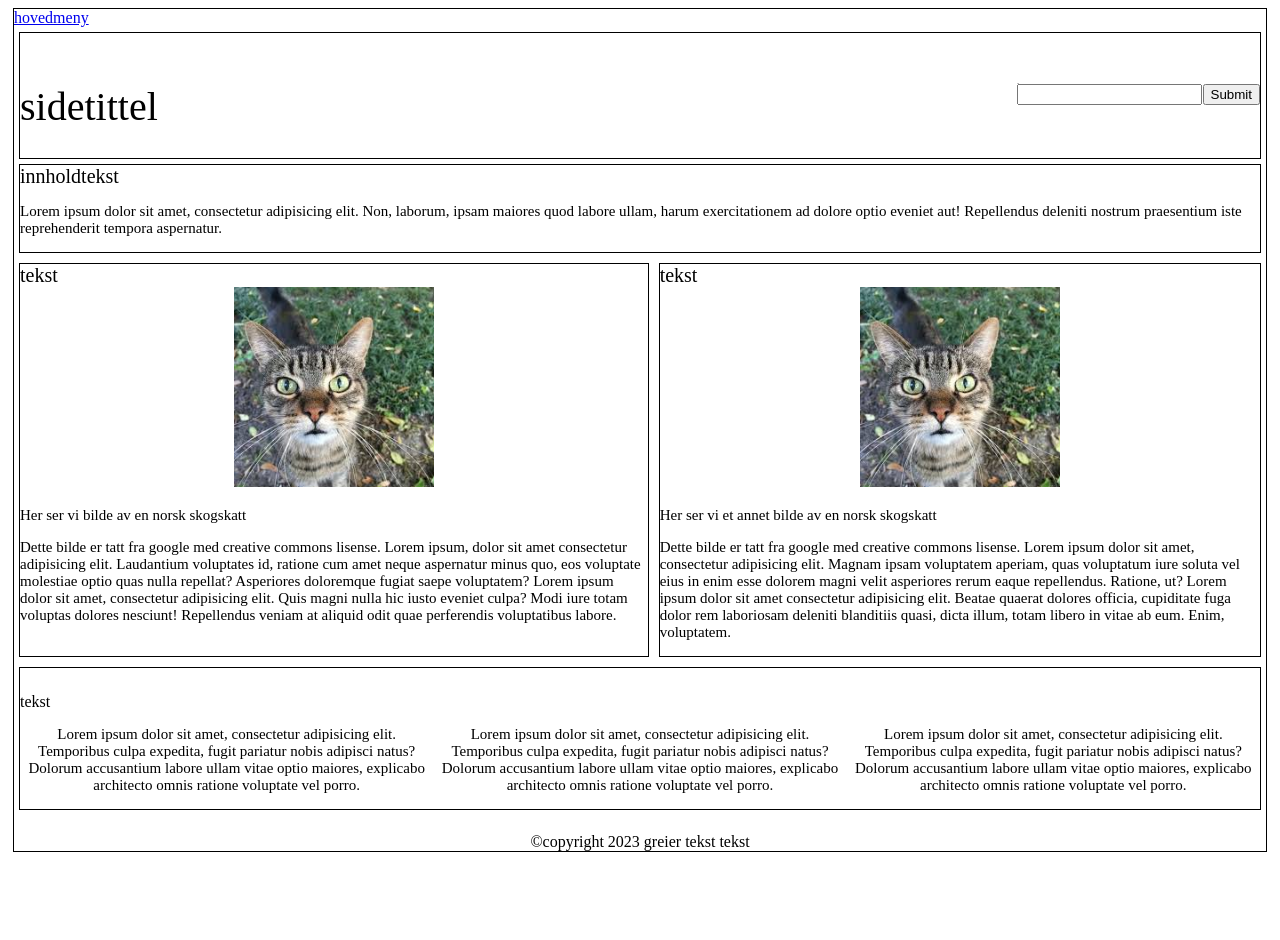
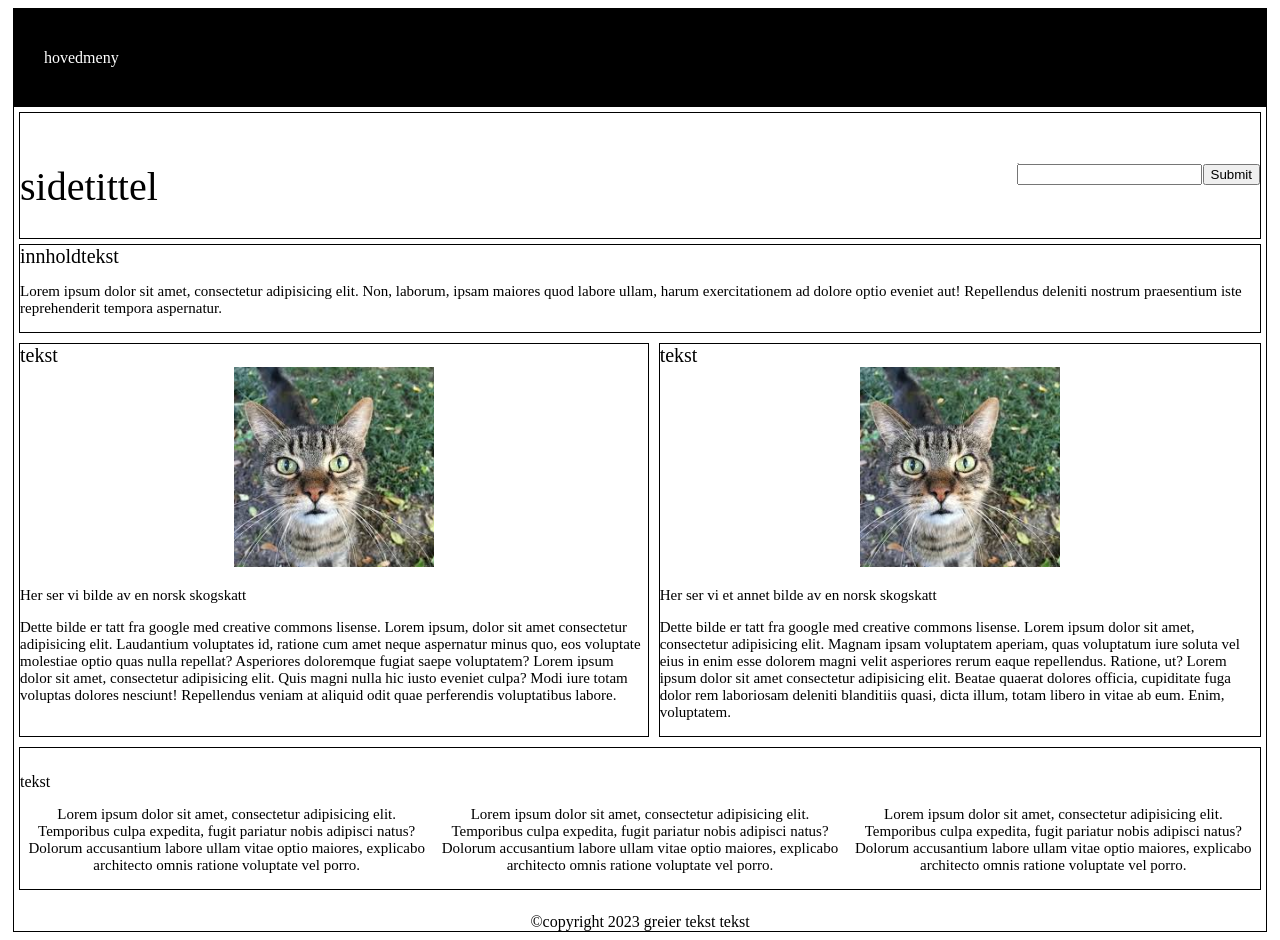
Before and after one commit to Andreasskiski/Andreasskiski.github.io, a plain HTML site: page oppgave5/index.html in a window 1280 px wide. Before the commit the page ends 860 px from the top, so only its background shows below. Drawn offline with Linux system fonts and the light colour scheme.

Commit message:
Update oppgave5.css

```diff
--- a/oppgave5/css/oppgave5.css
+++ b/oppgave5/css/oppgave5.css
@@ -6,6 +6,32 @@ div{
     border: black 1px solid;
     margin: 5px;
     padding: -5px;
+}
+
+.menyknapp {
+    background-color: black;
+    color: white;
+    padding: 10px;
+    display: flex;
+}
+
+.menyknapp li{
+    display: inline;
+}
+
+.menyknapp a{
+    text-decoration: none;
+    color:white;
+   /*      top, right, bottom, left*/
+    padding: 30px 20px 30px 20px;
+}
+
+.menyknapp a:hover{
+    text-decoration: underline;
+    color: black;
+    background-color:white;
+    font-weight: bold;
+
 }
 
 .topp{
```
